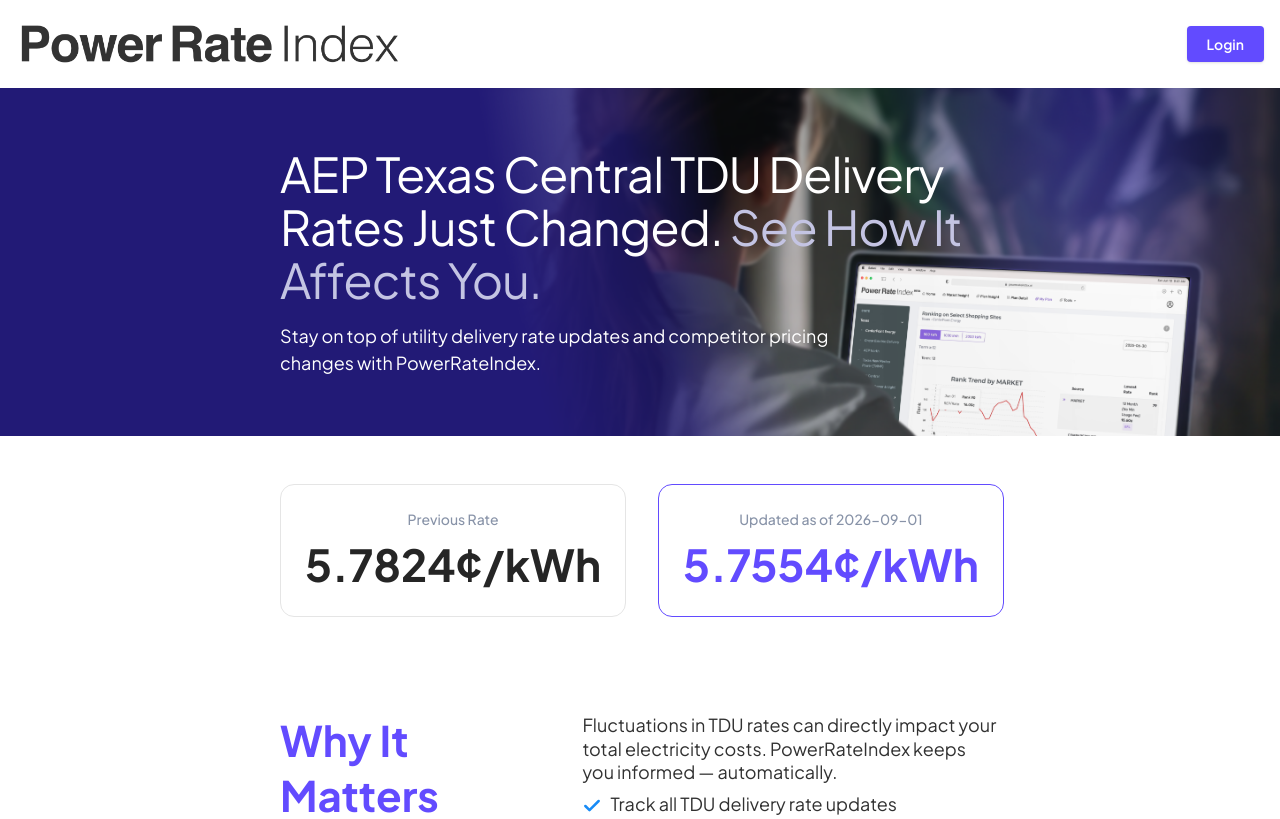
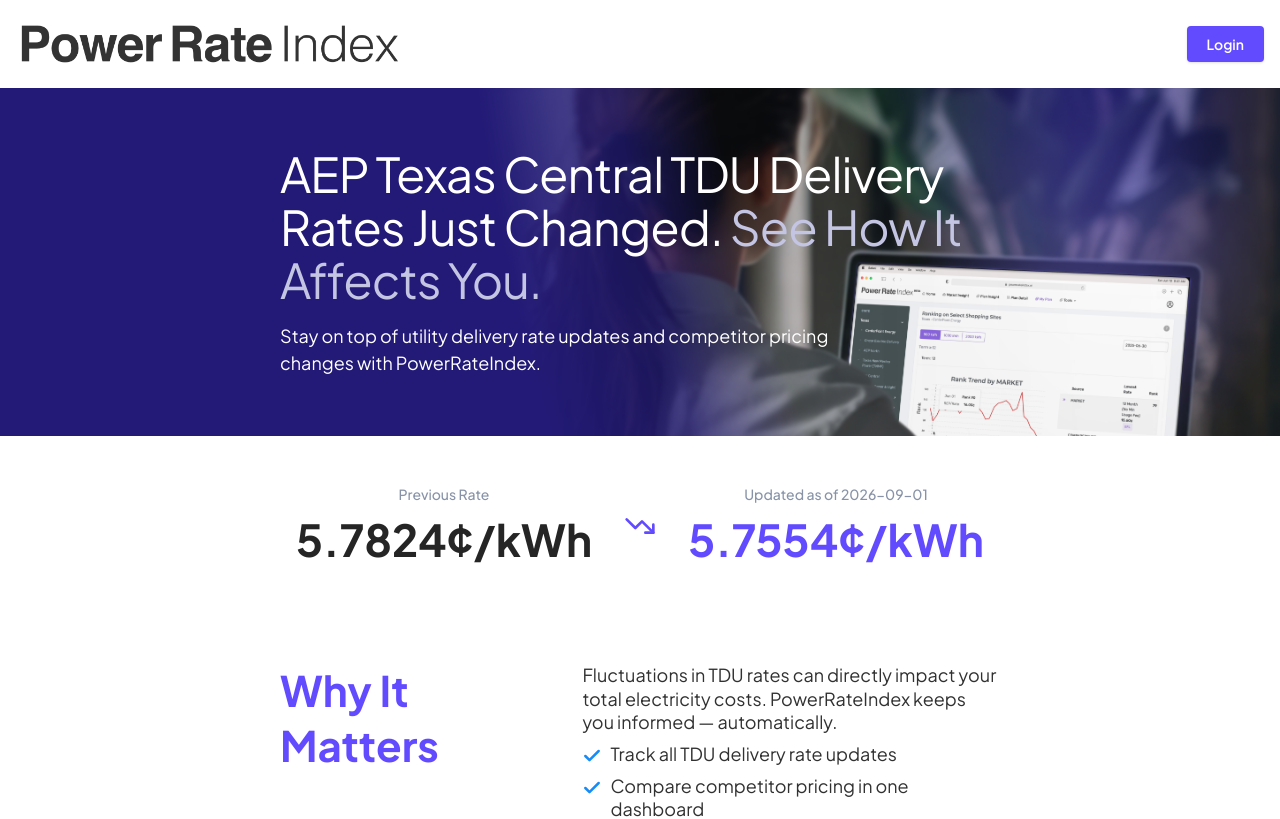
Before and after one commit to EIQServices2/GHL, a Next.js app in the folder web/: page /aepcentral in a window 1280 px wide. Shown: the top 819 px of the page. Built offline with nearby package versions, Linux system fonts and the light colour scheme.

Commit message:
[h5] EIQ-GHL1: fix rate comparison — replace black-bg arrow PNG with lucide TrendingDown/Up icon, unbox rate values

```diff
--- a/web/components/RateCard.tsx
+++ b/web/components/RateCard.tsx
@@ -6,16 +6,11 @@
   variant?: "default" | "current";
 }
 
-// Rate display card; `current` variant = purple border + text.
+// Rate display (unboxed comparison); `current` variant = purple text.
 export function RateCard({ label, value, variant = "default" }: RateCardProps) {
   const isCurrent = variant === "current";
   return (
-    <div
-      className={cn(
-        "rounded-xl border bg-card p-6 text-center",
-        isCurrent ? "border-pri-purple" : "border-border"
-      )}
-    >
+    <div className="text-center">
       <p className="text-sm font-medium text-pri-muted">{label}</p>
       <p
         className={cn(
--- a/web/sections/RateComparisonSection.tsx
+++ b/web/sections/RateComparisonSection.tsx
@@ -1,4 +1,4 @@
-import Image from "next/image";
+import { TrendingDown, TrendingUp } from "lucide-react";
 import { t } from "@/lib/i18n";
 import { Container } from "@/elements/Container";
 import { RateCard } from "@/components/RateCard";
@@ -17,6 +17,7 @@
   rateChange,
 }: RateComparisonSectionProps) {
   const decreased = rateChange.currentRate < rateChange.previousRate;
+  const TrendIcon = decreased ? TrendingDown : TrendingUp;
 
   return (
     <section className="w-full py-12">
@@ -26,12 +27,9 @@
             label={t("RateComparison.PreviousRate")}
             value={formatRate(rateChange.previousRate)}
           />
-          <Image
-            src="/images/icon-arrow-down.png"
-            alt={decreased ? t("RateComparison.Decreased") : t("RateComparison.Increased")}
-            width={527}
-            height={527}
-            className={`mx-auto h-8 w-8 ${decreased ? "" : "rotate-180"}`}
+          <TrendIcon
+            aria-label={decreased ? t("RateComparison.Decreased") : t("RateComparison.Increased")}
+            className="mx-auto h-8 w-8 text-pri-purple"
           />
           <RateCard
             label={`${t("RateComparison.UpdatedAsOf")} ${rateChange.updatedAsOf}`}
```
